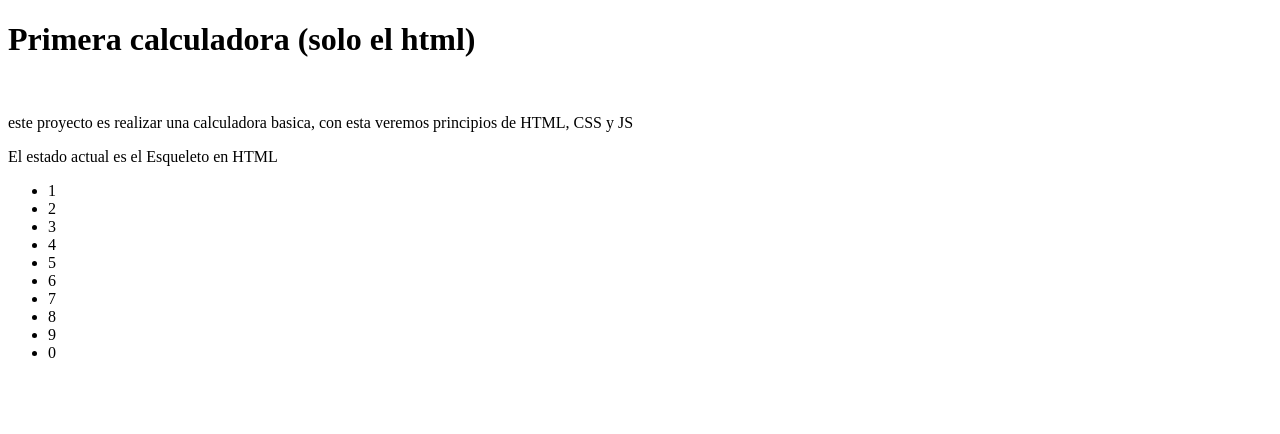
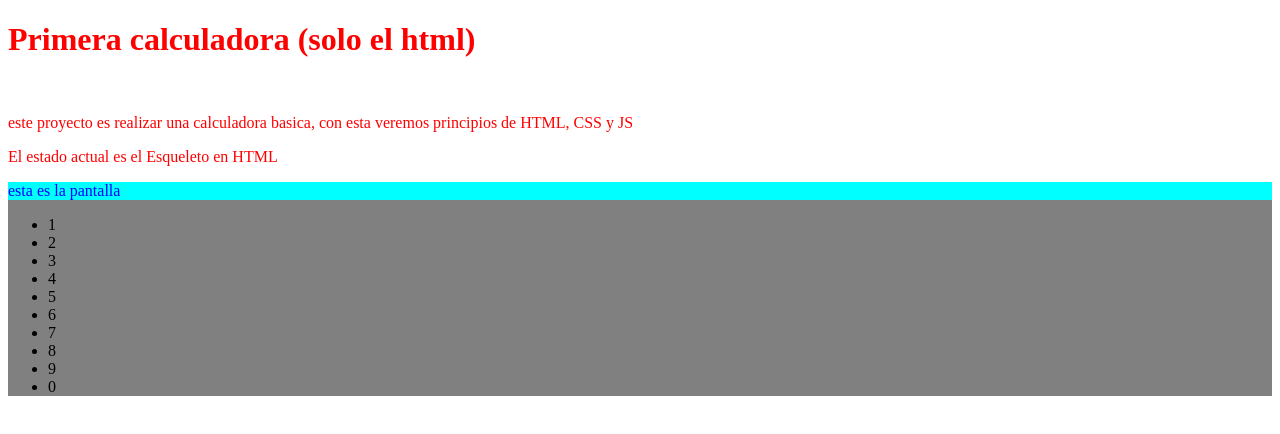
Before and after one commit to JSand89/proyectoCalculadoraBoot6am, a plain HTML site: page index.html in a window 1280 px wide. Drawn offline with Linux system fonts and the light colour scheme.

Commit message:
agregando el archivo de estilos

```diff
--- a/index.html
+++ b/index.html
@@ -4,6 +4,7 @@
     <meta charset="UTF-8">
     <meta name="viewport" content="width=device-width, initial-scale=1.0">
     <title>proyecto inicial</title>
+    <link rel="stylesheet" href="styles.css">
 </head>
 <body>
     <h1>Primera calculadora (solo el html)</h1>
@@ -13,7 +14,9 @@
         <p>El estado actual es el Esqueleto en HTML</p>
     </div>
     <section id="calculadora" class="calculadora">
-        <div id="pantalla" class="pantalla"></div>
+        <div id="pantalla" class="pantalla">
+            <p>esta es la pantalla</p>
+        </div>
         <div id="teclado" class="teclado"></div>
         <!--este es un comentario-->
         <ul>
--- /dev/null
+++ b/styles.css
@@ -0,0 +1,15 @@
+h1 {
+    color: red;
+}
+p{
+    color: red;
+}
+.calculadora{
+    background-color: gray;
+}
+.pantalla{
+    background-color: aqua;
+}
+.pantalla p{
+    color: blue;
+}
```
